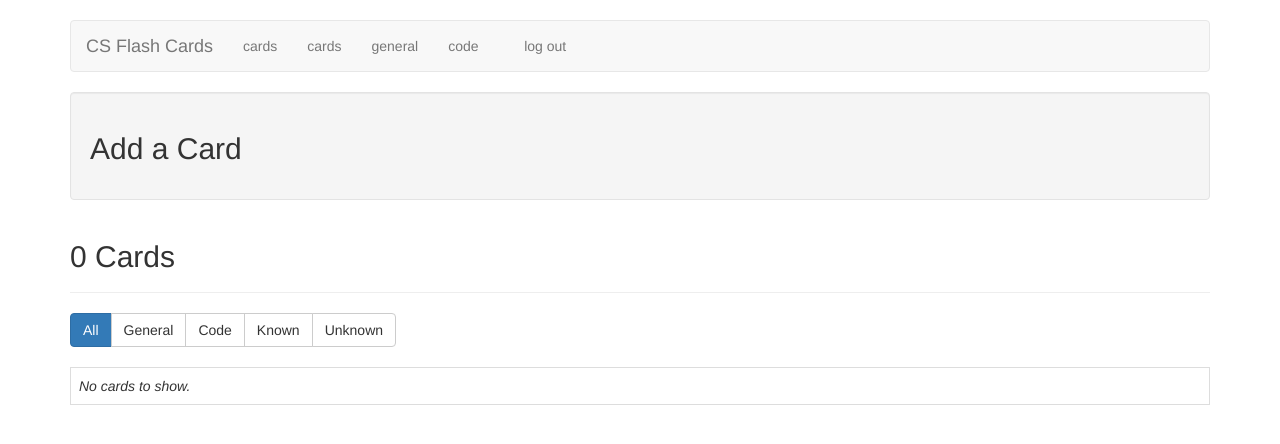
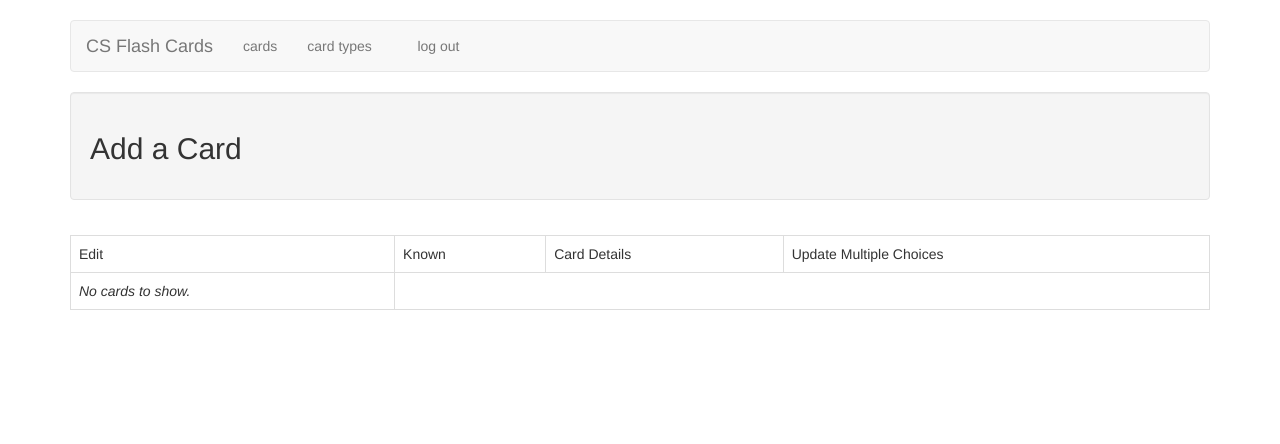
Before and after one commit to jwasham/computer-science-flash-cards, a Flask app: page /cards in a window 1280 px wide. Shown: the top 444 px of the page. Run offline with Flask 2, Linux system fonts and the light colour scheme; the visitor is signed in with stand-in values (Sample User, id 1); data that the repository does not hold is empty; some libraries are stand-ins or nearby versions.

Commit message:
a few updates

```diff
--- a/data/schema.sql
+++ b/data/schema.sql
@@ -12,3 +12,12 @@ CREATE TABLE "card_types" (
 	"id"	INTEGER PRIMARY KEY AUTOINCREMENT,
 	"card_name"	TEXT
 );
+
+DROP TABLE IF EXISTS card_multiple_choice;
+CREATE TABLE "card_multiple_choices" (
+  "id" INTEGER PRIMARY KEY AUTOINCREMENT,
+  "card_id" INTEGER,
+  "card_choice" TEXT NOT NULL,
+  "correct_choice" BOOLEAN DEFAULT 0,
+  FOREIGN KEY (card_id) REFERENCES cards(id)
+);
--- a/flash_cards.py
+++ b/flash_cards.py
@@ -85,27 +85,43 @@ def cards():
     return render_template('cards.html', cards=cards, card_types=card_types, filter_name="all")
 
 
+@app.route('/card_types')
+def card_types():
+    type_query = '''
+    SELECT
+        card_types.id,
+        card_types.card_name,
+        SUM(cards.known) AS known,
+        COUNT(cards.id) - SUM(cards.known) as unknown
+    FROM
+        card_types
+    INNER JOIN
+	    cards on cards.type = card_types.id
+    GROUP BY
+        card_types.id,
+        card_types.card_name
+    ORDER BY card_types.id ASC
+    '''
+    db = get_db()
+    type_cur = db.execute(type_query)
+    card_types = type_cur.fetchall()
+    return render_template('card_types.html', card_types=card_types)
+
+
 @app.route('/filter_cards/<filter_name>')
 def filter_cards(filter_name):
     if not session.get('logged_in'):
         return redirect(url_for('login'))
-
-    filters = {
-        "all":      "where 1 = 1",
-        "general":  "where type = 1",
-        "code":     "where type = 2",
-        "known":    "where known = 1",
-        "unknown":  "where known = 0",
-    }
-
-    query = filters.get(filter_name)
-
-    if not query:
-        return redirect(url_for('cards'))
-
     db = get_db()
-    fullquery = "SELECT id, type, front, back, known FROM cards " + query + " ORDER BY id DESC"
-    cur = db.execute(fullquery)
+    # TODO make this an inner join to get the multiple choice summary
+    fullquery = """
+        SELECT cards.id, cards.type, cards.front, cards.back, cards.known
+        FROM cards
+        INNER JOIN card_types ON cards.type = card_types.id
+        WHERE card_types.card_name = ?
+        ORDER BY cards.id DESC
+    """
+    cur = db.execute(fullquery, [filter_name])
     cards = cur.fetchall()
     return render_template('cards.html', cards=cards, filter_name=filter_name)
 
@@ -123,6 +139,82 @@ def add_card():
     db.commit()
     flash('New card was successfully added.')
     return redirect(url_for('cards'))
+
+@app.route('/clear_knowns/card/<card_type>')
+def clear_knowns(card_type):
+    if not session.get('logged_in'):
+        return redirect(url_for('login'))
+    db = get_db()
+    query = """
+    UPDATE cards SET known = 0
+    WHERE type = ?
+    """
+    db.execute(query, card_type)
+    db.commit()
+    return redirect('/card_types')
+
+
+@app.route('/test/<card_name>')
+def card_test(card_name):
+    if not session.get('logged_in'):
+        return redirect(url_for('login'))
+    # TODO select 10 random cards
+
+    return render_template('test.html')
+
+
+@app.route('/update/multiple_choices/card/<card_id>')
+def update_multiple_choice(card_id):
+    db = get_db()
+    card_query = '''
+        SELECT id, type, front, back, known
+        FROM cards
+        WHERE id = ?
+    '''
+    card_cur = db.execute(card_query, [card_id])
+    card = card_cur.fetchone()
+    query = '''
+        SELECT card_types.id, card_types.card_name FROM card_types
+        INNER JOIN cards ON card_types.id = cards.type
+        WHERE cards.id = ?
+        '''
+    type_cur = db.execute(query, [card_id])
+    card_type = type_cur.fetchone()
+    multiple_choices_query = '''
+        SELECT
+            card_multiple_choices.id,
+            card_multiple_choices.card_id,
+            card_multiple_choices.card_choice,
+            card_multiple_choices.correct_choice
+        FROM card_multiple_choices
+        INNER JOIN cards ON cards.id = card_multiple_choices.card_id
+        WHERE cards.id = ?
+    '''
+    multiple_cur = db.execute(multiple_choices_query, [card_id])
+    multiple_choices = multiple_cur.fetchall()
+    return render_template('update_multiple_choices.html', card=card, card_type=card_type, multiple_choices=multiple_choices)
+
+@app.route('/create/multiple_choice/card/<card_id>', methods=['GET','POST'])
+def create_multiple_choice(card_id):
+    db = get_db()
+    new_choice_query = '''
+    INSERT INTO card_multiple_choices (card_id, card_choice) VALUES (?,?)
+    '''
+    db.execute(new_choice_query, [int(card_id), request.form['choice']])
+    db.commit()
+    return redirect('/update/multiple_choices/card/'+str(card_id))
+
+@app.route('/update/correct_multiple_choice/card/<card_id>/<choice_id>')
+def update_correct_multiple_choice(card_id, choice_id):
+    # TODO toggle value in database
+    db = get_db()
+    query = """UPDATE card_multiple_choices
+    SET correct_choice = NOT correct_choice
+    WHERE id = ?
+    """
+    db.execute(query, [choice_id])
+    db.commit()
+    return redirect('/update/multiple_choices/card/'+str(card_id))
 
 
 @app.route('/edit/<card_id>')
@@ -179,6 +271,14 @@ def delete(card_id):
     return redirect(url_for('cards'))
 
 
+@app.route('/card/<card_type>')
+@app.route('/card/<card_type>/<card_id>')
+def card(card_type=None, card_id=None):
+    if not session.get('logged_in'):
+        return redirect(url_for('login'))
+    return memorize(card_type, card_id)
+
+
 @app.route('/general')
 @app.route('/general/<card_id>')
 def general(card_id=None):
@@ -196,42 +296,37 @@ def code(card_id=None):
 
 
 def memorize(card_type, card_id):
-    if card_type == "general":
-        type = 1
-    elif card_type == "code":
-        type = 2
-    else:
-        return redirect(url_for('cards'))
-
+    #return redirect(url_for('cards'))
     if card_id:
         card = get_card_by_id(card_id)
     else:
-        card = get_card(type)
+        card = get_card(card_type)
     if not card:
         flash("You've learned all the " + card_type + " cards.")
         return redirect(url_for('cards'))
-    short_answer = (len(card['back']) < 75)
+    short_answer = "short answer..." #(len(card['back']) < 75)
     return render_template('memorize.html',
                            card=card,
                            card_type=card_type,
                            short_answer=short_answer)
 
 
-def get_card(type):
+def get_card(card_type):
     db = get_db()
 
     query = '''
-      SELECT
-        id, type, front, back, known
-      FROM cards
-      WHERE
-        type = ?
-        and known = 0
-      ORDER BY RANDOM()
-      LIMIT 1
+    SELECT
+        cards.id, type, front, back, known
+    FROM cards, card_types
+    WHERE
+    cards.type = card_types.id
+    AND card_types.card_name = ?
+    AND known = 0
+    ORDER BY RANDOM()
+    LIMIT 1
     '''
 
-    cur = db.execute(query, [type])
+    cur = db.execute(query, [card_type])
     return cur.fetchone()
 
 
@@ -256,10 +351,15 @@ def mark_known(card_id, card_type):
     if not session.get('logged_in'):
         return redirect(url_for('login'))
     db = get_db()
-    db.execute('UPDATE cards SET known = 1 WHERE id = ?', [card_id])
+    query = """
+    UPDATE cards
+    SET known = 1
+    WHERE id = ?
+    """
+    db.execute(query, [card_id])
     db.commit()
     flash('Card marked as known.')
-    return redirect(url_for(card_type))
+    return redirect("/card/" + card_type)
 
 
 @app.route('/login', methods=['GET', 'POST'])
--- a/templates/cards.html
+++ b/templates/cards.html
@@ -29,25 +29,23 @@
         </form>
     </div>
 
-    <div class="page-header">
-        <h2>{{ cards|length }} Card{{ '' if (cards|length == 1) else 's' }}</h2>
-    </div>
-    <div class="btn-group btn-group-md" role="group" aria-label="filters">
-        <a href="{{ url_for('filter_cards', filter_name="all") }}" class="btn btn-{{ "primary" if filter_name == "all" else "default" }}">All</a>
-        <a href="{{ url_for('filter_cards', filter_name="general") }}" class="btn btn-{{ "primary" if filter_name == "general" else "default" }}">General</a>
-        <a href="{{ url_for('filter_cards', filter_name="code") }}" class="btn btn-{{ "primary" if filter_name == "code" else "default" }}">Code</a>
-        <a href="{{ url_for('filter_cards', filter_name="known") }}" class="btn btn-{{ "primary" if filter_name == "known" else "default" }}">Known</a>
-        <a href="{{ url_for('filter_cards', filter_name="unknown") }}" class="btn btn-{{ "primary" if filter_name == "unknown" else "default" }}">Unknown</a>
-    </div>
-
-    <br />
-    <br />
-
+    <div class="row panel-body">
     <table class="table table-bordered">
+            <tr>
+                <td>Edit</td>
+                <td>Known</td>
+                <td>Card Details</td>
+                <td>Update Multiple Choices</td>
+            </tr>
         {% for card in cards %}
             <tr>
                 <td>
                     <a href="{{ url_for('edit', card_id=card.id) }}" class="btn btn-xs btn-primary"><i class="fa fa-pencil" aria-hidden="true"></i></a>
+                </td>
+                <td>
+                    {% if card.known == True %}
+                    known
+                    {% endif %}
                 </td>
                 <td class="cardContent">
                     <h4>
@@ -59,6 +57,9 @@
                         <pre><code>{{ card.back|escape }}</code></pre>
                     {% endif %}
                 </td>
+                <td>
+                    <a href="/update/multiple_choices/card/{{ card.id }}" class="btn btn-primary" role="button">Update</a>
+                </td>
             </tr>
         {% else %}
             <tr>
@@ -68,7 +69,7 @@
             </tr>
         {% endfor %}
     </table>
-
+    </div>
 
 
 
--- a/templates/layout.html
+++ b/templates/layout.html
@@ -24,9 +24,8 @@
                                 <li><a href="{{ url_for('login') }}">log in</a></li>
                             {% else %}
                                 <li><a href="{{ url_for('cards') }}">cards</a></li>
-                                <li><a href="{{ url_for('card types') }}">cards</a></li>
-                                <li><a href="{{ url_for('general') }}">general</a></li>
-                                <li><a href="{{ url_for('code') }}">code</a></li>
+                                <li><a href="{{ url_for('card_types') }}">card types</a></li>
+
 
                                 <li>&nbsp;&nbsp;&nbsp;&nbsp;</li>
                                 <li><a href="{{ url_for('logout') }}">log out</a></li>
```
Also changed, not shown: templates/card_types.html (added, +51 -0 lines), templates/memorize.html (+2 -13 lines), templates/update_multiple_choices.html (added, +63 -0 lines).
